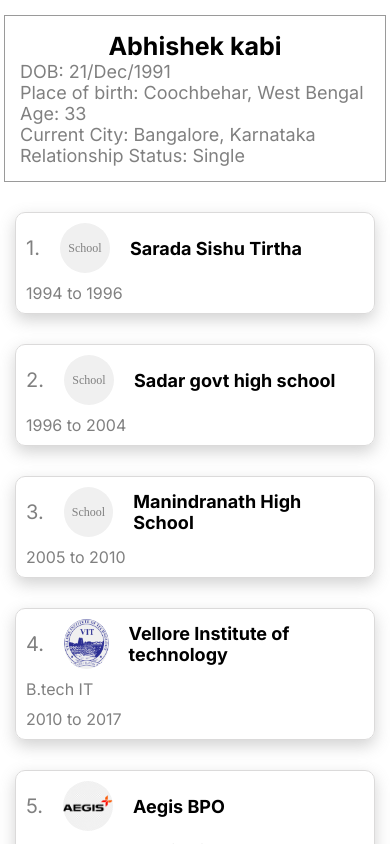
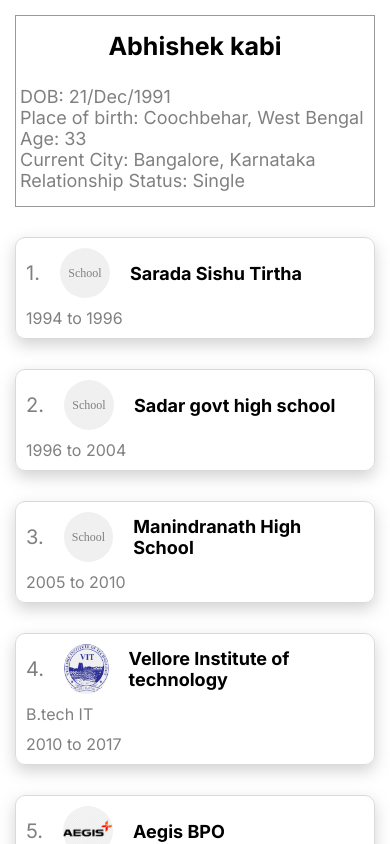
Before and after one commit to abk2191/jobs, a React (Vite) app: page / in a window 390 px wide. Built offline with nearby package versions, Linux system fonts and the light colour scheme; a web font is replaced by a local one.

Commit message:
Added new features

```diff
--- a/src/index.css
+++ b/src/index.css
@@ -6,6 +6,7 @@
   justify-content: center;
   border: 1px solid rgb(154, 154, 154);
   padding: 15px;
+  gap: 25px;
 }
 
 .name-div h1 {
@@ -129,6 +130,12 @@ body {
     padding: 15px;
   }
 
+  .about {
+    width: 100%; /* Use full width on mobile */
+    max-width: 400px; /* But limit maximum width */
+    padding: 15px;
+  }
+
   .kont {
     display: flex;
     flex-direction: column;
```
